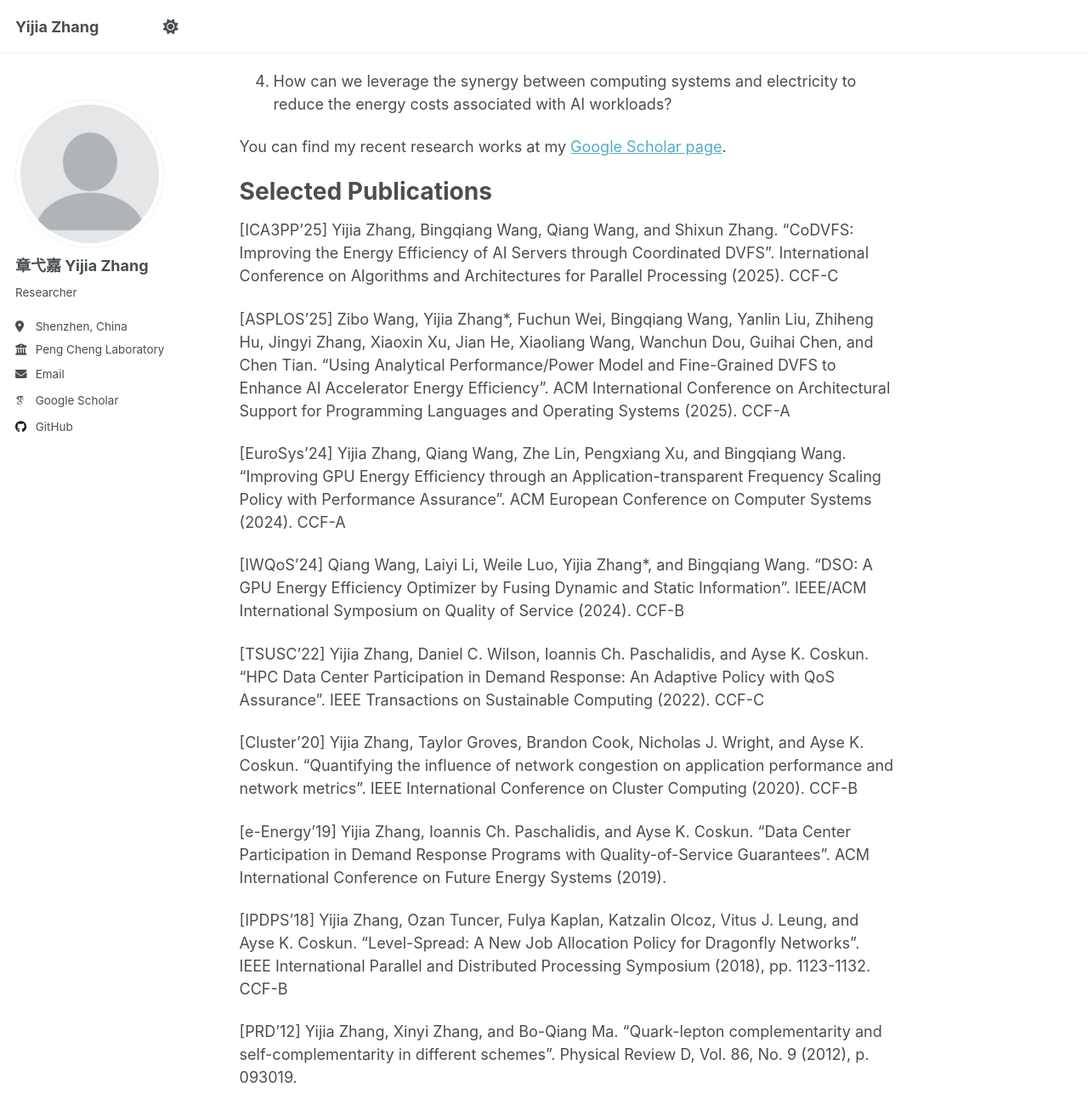
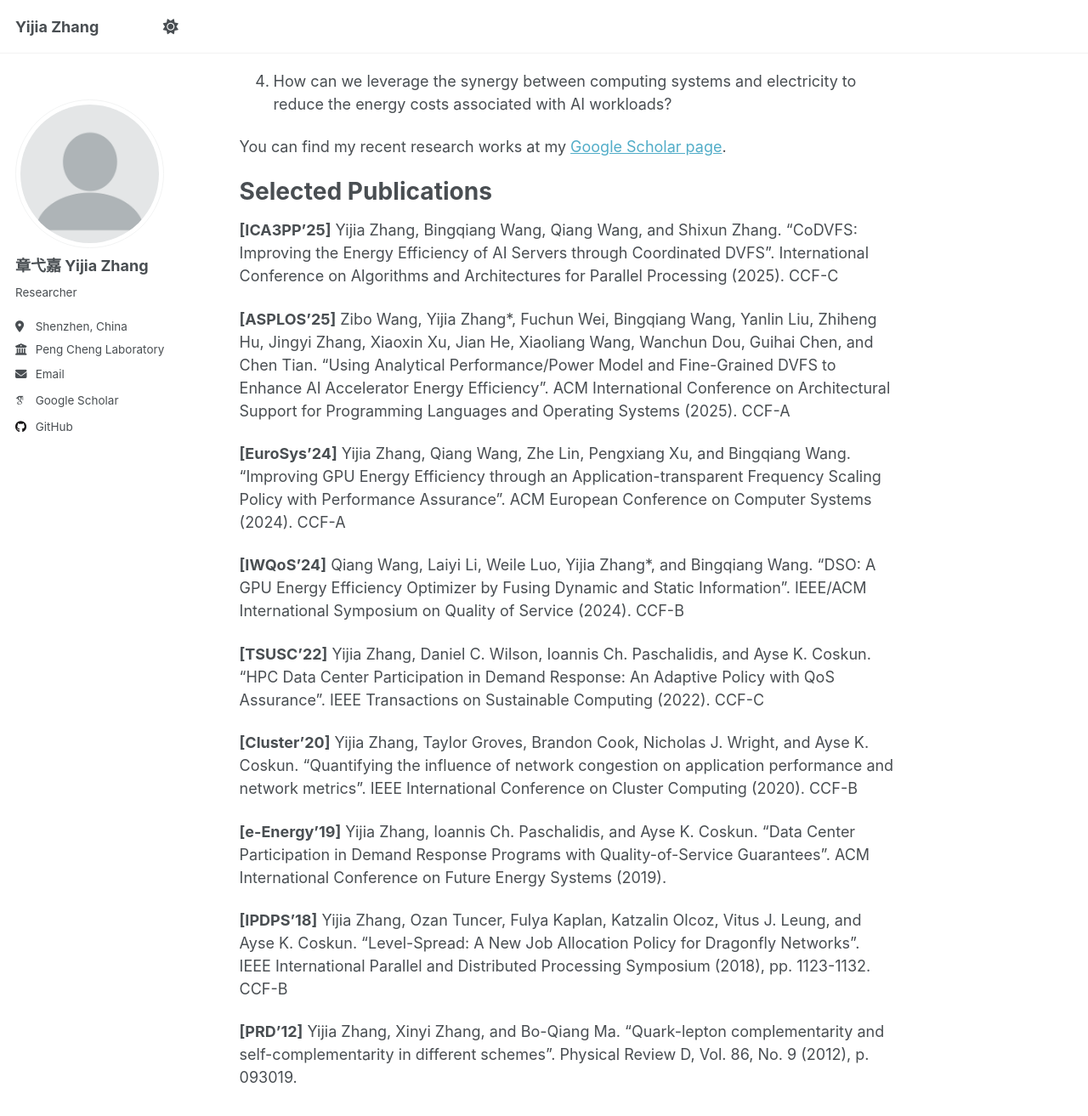
Before and after one commit to zyjopensource/zyjopensource.github.io, a Jekyll site: the page built from _pages/about.md, in a window 1280 px wide and 1400 px high, scrolled down 632 px. Shown: the top 1313 px of the window at 85% size. Built offline with Jekyll 4.4.1, drawn with Linux system fonts in a browser that asks for light colours; some web fonts are replaced; a script that is not in the unit is left out.

```diff
--- a/_pages/about.md
+++ b/_pages/about.md
@@ -24,20 +24,20 @@ My ongoing research is driven by the following questions:
 You can find my recent research works at my [Google Scholar page](https://scholar.google.com/citations?hl=en&user=A9D-ytoAAAAJ&view_op=list_works&sortby=pubdate).
 
 # Selected Publications
-[ICA3PP’25] Yijia Zhang, Bingqiang Wang, Qiang Wang, and Shixun Zhang. "CoDVFS: Improving the Energy Efficiency of AI Servers through Coordinated DVFS". International Conference on Algorithms and Architectures for Parallel Processing (2025). CCF-C
+**[ICA3PP’25]** Yijia Zhang, Bingqiang Wang, Qiang Wang, and Shixun Zhang. "CoDVFS: Improving the Energy Efficiency of AI Servers through Coordinated DVFS". International Conference on Algorithms and Architectures for Parallel Processing (2025). CCF-C
 
-[ASPLOS’25] Zibo Wang, Yijia Zhang*, Fuchun Wei, Bingqiang Wang, Yanlin Liu, Zhiheng Hu, Jingyi Zhang, Xiaoxin Xu, Jian He, Xiaoliang Wang, Wanchun Dou, Guihai Chen, and Chen Tian. "Using Analytical Performance/Power Model and Fine-Grained DVFS to Enhance AI Accelerator Energy Efficiency". ACM International Conference on Architectural Support for Programming Languages and Operating Systems (2025). CCF-A
+**[ASPLOS’25]** Zibo Wang, Yijia Zhang*, Fuchun Wei, Bingqiang Wang, Yanlin Liu, Zhiheng Hu, Jingyi Zhang, Xiaoxin Xu, Jian He, Xiaoliang Wang, Wanchun Dou, Guihai Chen, and Chen Tian. "Using Analytical Performance/Power Model and Fine-Grained DVFS to Enhance AI Accelerator Energy Efficiency". ACM International Conference on Architectural Support for Programming Languages and Operating Systems (2025). CCF-A
 
-[EuroSys’24] Yijia Zhang, Qiang Wang, Zhe Lin, Pengxiang Xu, and Bingqiang Wang. "Improving GPU Energy Efficiency through an Application-transparent Frequency Scaling Policy with Performance Assurance". ACM European Conference on Computer Systems (2024). CCF-A
+**[EuroSys’24]** Yijia Zhang, Qiang Wang, Zhe Lin, Pengxiang Xu, and Bingqiang Wang. "Improving GPU Energy Efficiency through an Application-transparent Frequency Scaling Policy with Performance Assurance". ACM European Conference on Computer Systems (2024). CCF-A
 
-[IWQoS’24] Qiang Wang, Laiyi Li, Weile Luo, Yijia Zhang*, and Bingqiang Wang. "DSO: A GPU Energy Efficiency Optimizer by Fusing Dynamic and Static Information". IEEE/ACM International Symposium on Quality of Service (2024). CCF-B
+**[IWQoS’24]** Qiang Wang, Laiyi Li, Weile Luo, Yijia Zhang*, and Bingqiang Wang. "DSO: A GPU Energy Efficiency Optimizer by Fusing Dynamic and Static Information". IEEE/ACM International Symposium on Quality of Service (2024). CCF-B
 
-[TSUSC’22] Yijia Zhang, Daniel C. Wilson, Ioannis Ch. Paschalidis, and Ayse K. Coskun. "HPC Data Center Participation in Demand Response: An Adaptive Policy with QoS Assurance". IEEE Transactions on Sustainable Computing (2022). CCF-C
+**[TSUSC’22]** Yijia Zhang, Daniel C. Wilson, Ioannis Ch. Paschalidis, and Ayse K. Coskun. "HPC Data Center Participation in Demand Response: An Adaptive Policy with QoS Assurance". IEEE Transactions on Sustainable Computing (2022). CCF-C
 
-[Cluster’20] Yijia Zhang, Taylor Groves, Brandon Cook, Nicholas J. Wright, and Ayse K. Coskun. "Quantifying the influence of network congestion on application performance and network metrics". IEEE International Conference on Cluster Computing (2020). CCF-B
+**[Cluster’20]** Yijia Zhang, Taylor Groves, Brandon Cook, Nicholas J. Wright, and Ayse K. Coskun. "Quantifying the influence of network congestion on application performance and network metrics". IEEE International Conference on Cluster Computing (2020). CCF-B
 
-[e-Energy’19] Yijia Zhang, Ioannis Ch. Paschalidis, and Ayse K. Coskun. "Data Center Participation in Demand Response Programs with Quality-of-Service Guarantees". ACM International Conference on Future Energy Systems (2019).
+**[e-Energy’19]** Yijia Zhang, Ioannis Ch. Paschalidis, and Ayse K. Coskun. "Data Center Participation in Demand Response Programs with Quality-of-Service Guarantees". ACM International Conference on Future Energy Systems (2019).
 
-[IPDPS’18] Yijia Zhang, Ozan Tuncer, Fulya Kaplan, Katzalin Olcoz, Vitus J. Leung, and Ayse K. Coskun. "Level-Spread: A New Job Allocation Policy for Dragonfly Networks". IEEE International Parallel and Distributed Processing Symposium (2018), pp. 1123-1132. CCF-B
+**[IPDPS’18]** Yijia Zhang, Ozan Tuncer, Fulya Kaplan, Katzalin Olcoz, Vitus J. Leung, and Ayse K. Coskun. "Level-Spread: A New Job Allocation Policy for Dragonfly Networks". IEEE International Parallel and Distributed Processing Symposium (2018), pp. 1123-1132. CCF-B
 
-[PRD’12] Yijia Zhang, Xinyi Zhang, and Bo-Qiang Ma. "Quark-lepton complementarity and self-complementarity in different schemes". Physical Review D, Vol. 86, No. 9 (2012), p. 093019.
+**[PRD’12]** Yijia Zhang, Xinyi Zhang, and Bo-Qiang Ma. "Quark-lepton complementarity and self-complementarity in different schemes". Physical Review D, Vol. 86, No. 9 (2012), p. 093019.
```
